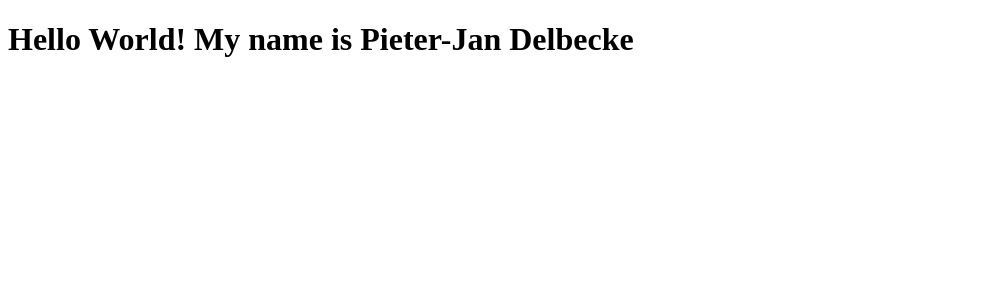
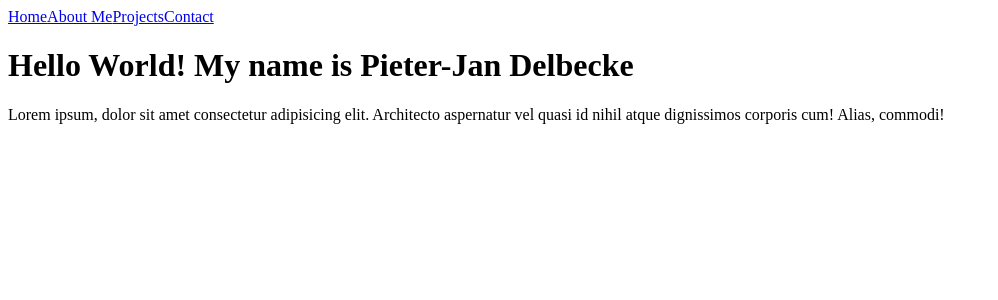
Before and after one commit to PieterJanDelbecke/test_react_app, a React (Create React App) app: page / in a window 1280 px wide. Shown: the top 300 px of the page, without its empty margins (0-998 px from the left). Built offline with nearby package versions, Linux system fonts and the light colour scheme.

Commit message:
components

```diff
--- a/src/App.js
+++ /dev/null
@@ -1,11 +0,0 @@
-import React from 'react'
-
-const name="Pieter-Jan Delbecke"
-
-function App() {
-  return (
-    <h1>Hello World! My name is {name} </h1>
-  );
-}
-
-export default App;
--- /dev/null
+++ b/src/components/App.js
@@ -0,0 +1,16 @@
+import React from 'react'
+import Nav from './Nav'
+import Main from './Main'
+
+
+
+const App = () => {
+  return (
+   <div>
+     <Nav />
+     <Main />
+   </div>
+  );
+}
+
+export default App;
--- /dev/null
+++ b/src/components/Main.jsx
@@ -0,0 +1,14 @@
+import React from "react";
+
+const name = "Pieter-Jan Delbecke"
+
+const Main = () => {
+    return(
+        <main>
+            <h1>Hello World! My name is {name} </h1>
+            <p> Lorem ipsum, dolor sit amet consectetur adipisicing elit. Architecto aspernatur vel quasi id nihil atque dignissimos corporis cum! Alias, commodi!</p>
+        </main>
+    )
+}
+
+export default Main
--- /dev/null
+++ b/src/components/Nav.jsx
@@ -0,0 +1,16 @@
+import React from "react";
+
+const Nav = () =>{
+return (
+    <nav>
+        <a href="/">Home</a>
+        <a href="/">About Me</a>
+        <a href="/">Projects</a>
+        <a href="/">Contact</a>
+    </nav>
+)
+
+}
+
+
+export default Nav;
--- a/src/index.js
+++ b/src/index.js
@@ -1,6 +1,6 @@
 import React from 'react';
 import ReactDOM from 'react-dom';
-import App from './App';
+import App from './components/App';
 
 ReactDOM.render(
   <App />,
```
